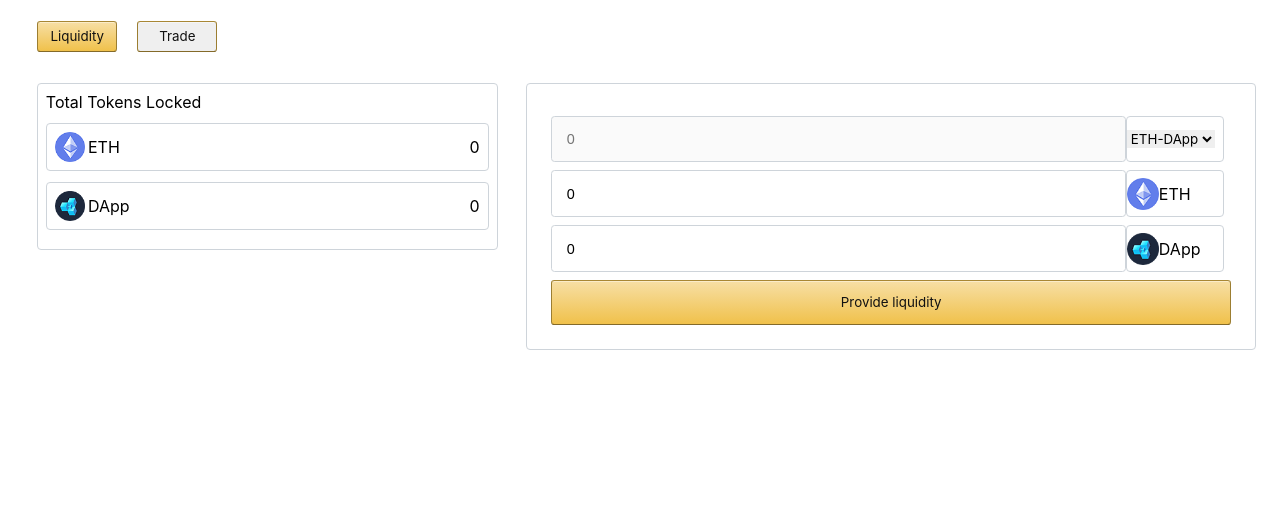
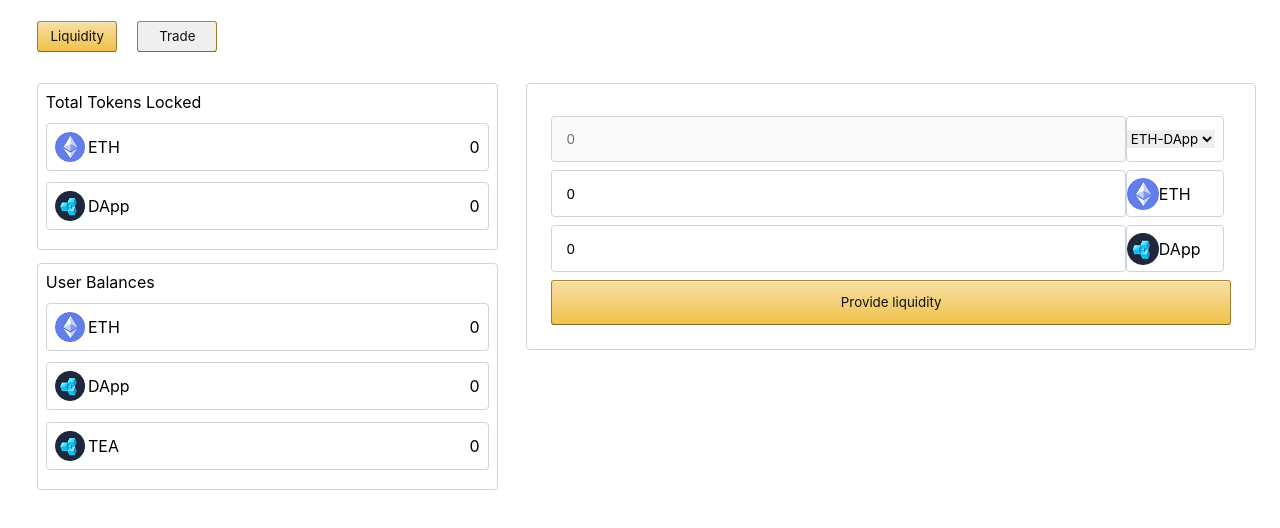
Before and after one commit to icepaigez/Decentralized-ERC-20-Token-Exchange, a React app: page / in a window 1280 px wide. Shown: the part 60-588 px from the top of the page. Built offline with nearby package versions, Linux system fonts and the light colour scheme.

Commit message:
adding user balances on the UI

```diff
--- a/src/components/App.js
+++ b/src/components/App.js
@@ -248,7 +248,7 @@ class App extends Component {
     return (
       <div className="app">
         <Navbar user={connectedUser}/>
-        <Main tradeEth={this.tradeEth} tokenLiquid={this.provideTokenPairLiquidity} web3={web3} dex={dex} pools={pools} ethLiquid={this.provideETHPairLiquidity}/>
+        <Main user={connectedUser} tradeEth={this.tradeEth} tokenLiquid={this.provideTokenPairLiquidity} web3={web3} dex={dex} pools={pools} ethLiquid={this.provideETHPairLiquidity}/>
       </div>
     );
   }
--- a/src/components/Main/Liquidity/Liquidity.js
+++ b/src/components/Main/Liquidity/Liquidity.js
@@ -10,11 +10,15 @@ class Liquidity extends Component {
 			selectedPool: '',
 			pairA:'ETH',
 			pairB:'DApp',
+			pairC: 'TEA',
 			pairAValue:0,
 			pairBValue:0,
 			pairABalance:'',
 			pairBBalance:'',
-			poolBalance:''
+			poolBalance:'',
+			userEth:'',
+			userDApp:'',
+			userTea:''
 		}
 	}
 
@@ -123,21 +127,32 @@ class Liquidity extends Component {
 		}
 	}
 
+	getUserData = async () => {
+		const { user, web3 } = this.props;
+		if (user) {
+			let userEth = await web3.eth.getBalance(user);
+			userEth = web3.utils.fromWei(userEth);
+			this.setState({ userEth })
+		}
+	}
+
 	async componentDidMount() {
 		const { pools } = this.props;
 		await this.getPoolData(pools);
+		await this.getUserData();
 	}
 
 	async componentDidUpdate(prevProps) {
 		if (this.props.pools !== prevProps.pools) {
 			const { pools } = this.props;
 			await this.getPoolData(pools);
+			await this.getUserData();
 		}
 	}
 
 	render() {
 		const { pools } = this.props;
-		const { pairA, pairB, pairAValue, pairBValue, pairABalance, pairBBalance, poolBalance } = this.state;
+		const { pairA, pairB, pairC, pairAValue, pairBValue, pairABalance, pairBBalance, poolBalance, userEth } = this.state;
 		return(
 			<div className="liquidity">
 				<div className="pool__summary">
@@ -151,6 +166,24 @@ class Liquidity extends Component {
 					  <div className="pool__pair">
 					    <img src={pairB === 'ETH' ? ethLogo: tokenLogo} alt="" height='30'/>
 					    <p>{ pairB }</p>
+					    <p className="token__value">{ pools.length === 0 ? 0 : pairBBalance }</p>
+					  </div>
+					</div>
+					<div className="pool__data">
+					  <p>User Balances</p>
+					  <div className="pool__pair">
+					    <img src={pairA === 'ETH' ? ethLogo: tokenLogo} alt="" height='30'/>
+					    <p>{ pairA }</p>
+					    <p className="token__value">{ pools.length === 0 ? 0 : userEth }</p>
+					  </div>
+					  <div className="pool__pair">
+					    <img src={pairB === 'ETH' ? ethLogo: tokenLogo} alt="" height='30'/>
+					    <p>{ pairB }</p>
+					    <p className="token__value">{ pools.length === 0 ? 0 : pairBBalance }</p>
+					  </div>
+					  <div className="pool__pair">
+					    <img src={pairC === 'ETH' ? ethLogo: tokenLogo} alt="" height='30'/>
+					    <p>{ pairC }</p>
 					    <p className="token__value">{ pools.length === 0 ? 0 : pairBBalance }</p>
 					  </div>
 					</div>
--- a/src/components/Main/Liquidity/liquidity.css
+++ b/src/components/Main/Liquidity/liquidity.css
@@ -14,7 +14,7 @@
 
 .liquidity .pool__data {
 	border: 1px solid #ced4da;
-	margin: 0 0.8em 0 0.8em;
+	margin: 0 0.8em 0.8em 0.8em;
 	border-radius: 0.25em;
 	padding: 0.5em;
 }
--- a/src/components/Main/Main.js
+++ b/src/components/Main/Main.js
@@ -19,7 +19,7 @@ class Main extends Component {
 	}
 
 	render() {
-		const { pools, ethLiquid, dex, web3, tokenLiquid, tradeEth } = this.props;
+		const { pools, ethLiquid, dex, web3, tokenLiquid, tradeEth, user } = this.props;
 		const { view } = this.state;
 		return(
 			<div className="main">
@@ -27,7 +27,7 @@ class Main extends Component {
 					<button onClick={this.changeView} value="liquid" className="liquid">Liquidity</button>
 					<button onClick={this.changeView} value="trade" className="trade">Trade</button>
 				</div>
-				{ view === 'liquid' ? <Liquidity tokenLiquid={tokenLiquid} web3={web3} dex={dex} pools={pools} ethLiquid={ethLiquid}/> : <Trade tradeEth={tradeEth} web3={web3} dex={dex} pools={pools}/> }
+				{ view === 'liquid' ? <Liquidity user={user} tokenLiquid={tokenLiquid} web3={web3} dex={dex} pools={pools} ethLiquid={ethLiquid}/> : <Trade user={user} tradeEth={tradeEth} web3={web3} dex={dex} pools={pools}/> }
 			</div>
 		)
 	}
```
